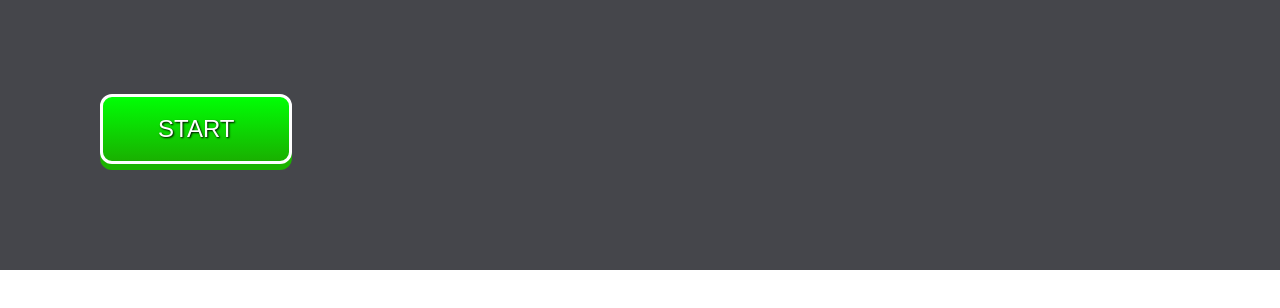
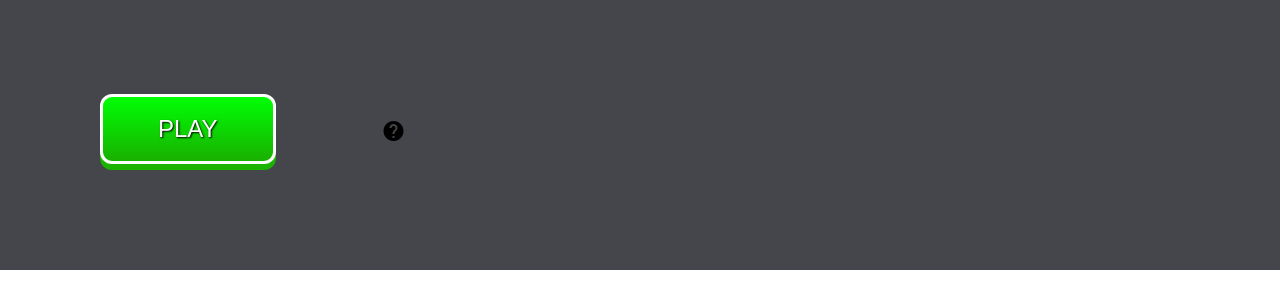
Before and after one commit to AnNaNnq/planningPokerPP, an Angular app: page /home in a window 1280 px wide. Shown: the top 308 px of the page. Built offline with nearby package versions, Linux system fonts and the light colour scheme.

Commit message:
merge dev, anna, ivan

```diff
--- a/src/app/app-routing.module.ts
+++ b/src/app/app-routing.module.ts
@@ -1,11 +1,11 @@
 import {NgModule} from '@angular/core';
 import {RouterModule, Routes} from '@angular/router';
-import {StartButtonComponent} from "./components/start-button/start-button.component";
 import {SettingsComponentComponent} from "./components/settings-component/settings-component.component";
+import {MainMenuComponent} from "./components/main-menu/main-menu.component";
 
 const routes: Routes = [
   {path: '', redirectTo: '/home', pathMatch: 'full'},
-  {path: 'home', component: StartButtonComponent},
+  {path: 'home', component: MainMenuComponent},
   {path: 'lobby', component: SettingsComponentComponent}
 ];
 
--- a/src/app/app.component.ts
+++ b/src/app/app.component.ts
@@ -2,7 +2,7 @@
 
 @Component({
   selector: 'app-root',
-  templateUrl: './components/app.component.html',
+  templateUrl: './app.component.html',
   styleUrls: ['./app.component.scss']
 })
 export class AppComponent {
--- a/src/app/components/start-button/start-button.component.html
+++ b/src/app/components/start-button/start-button.component.html
@@ -1,3 +1,3 @@
 <button class="pushable_button" routerLink="/lobby">
-  <span class="caption_button"> START </span>
+  <span class="caption_button"> PLAY </span>
 </button>
```
Also changed, not shown: src/app/app.component.html (renamed from src/app/components/app.component.html).
